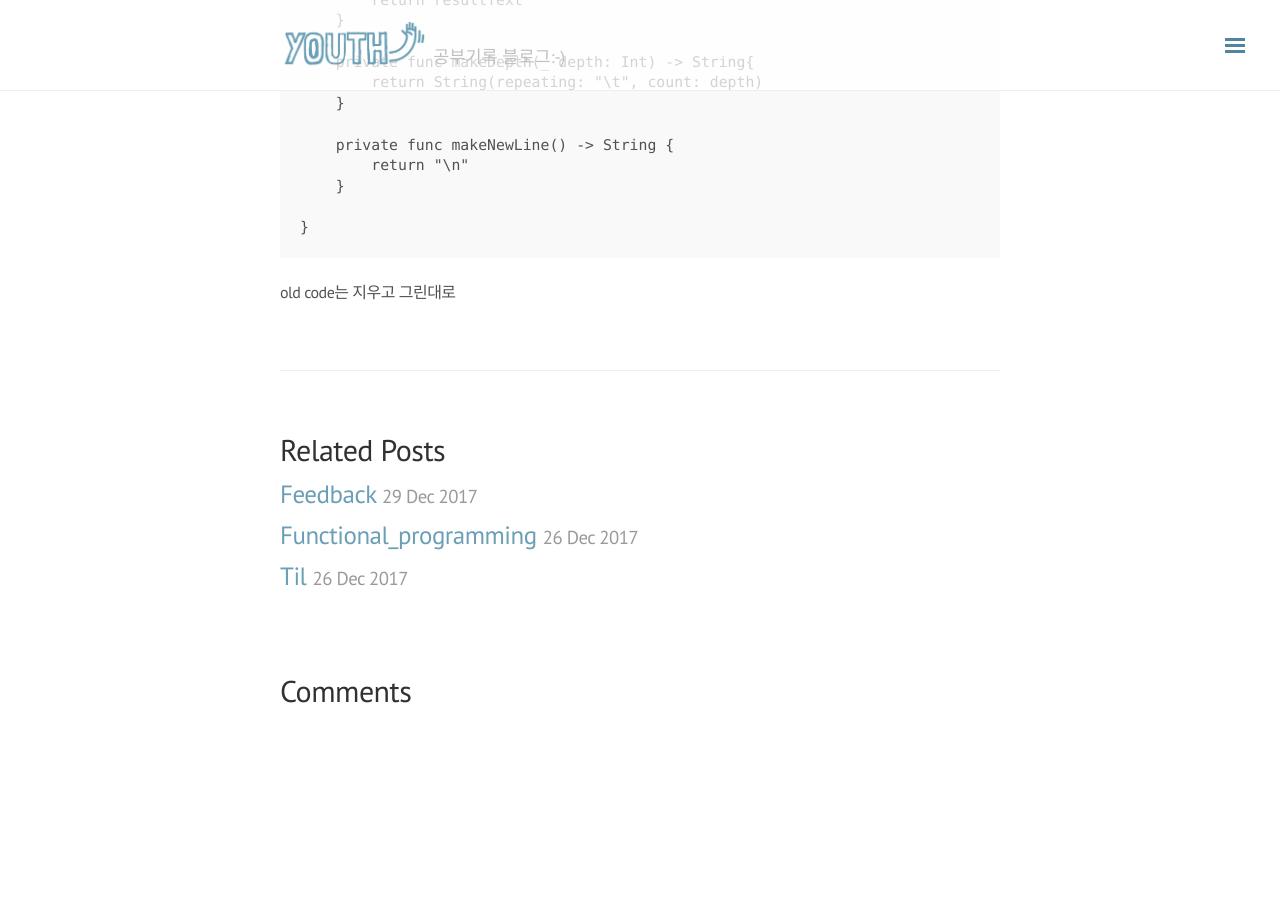
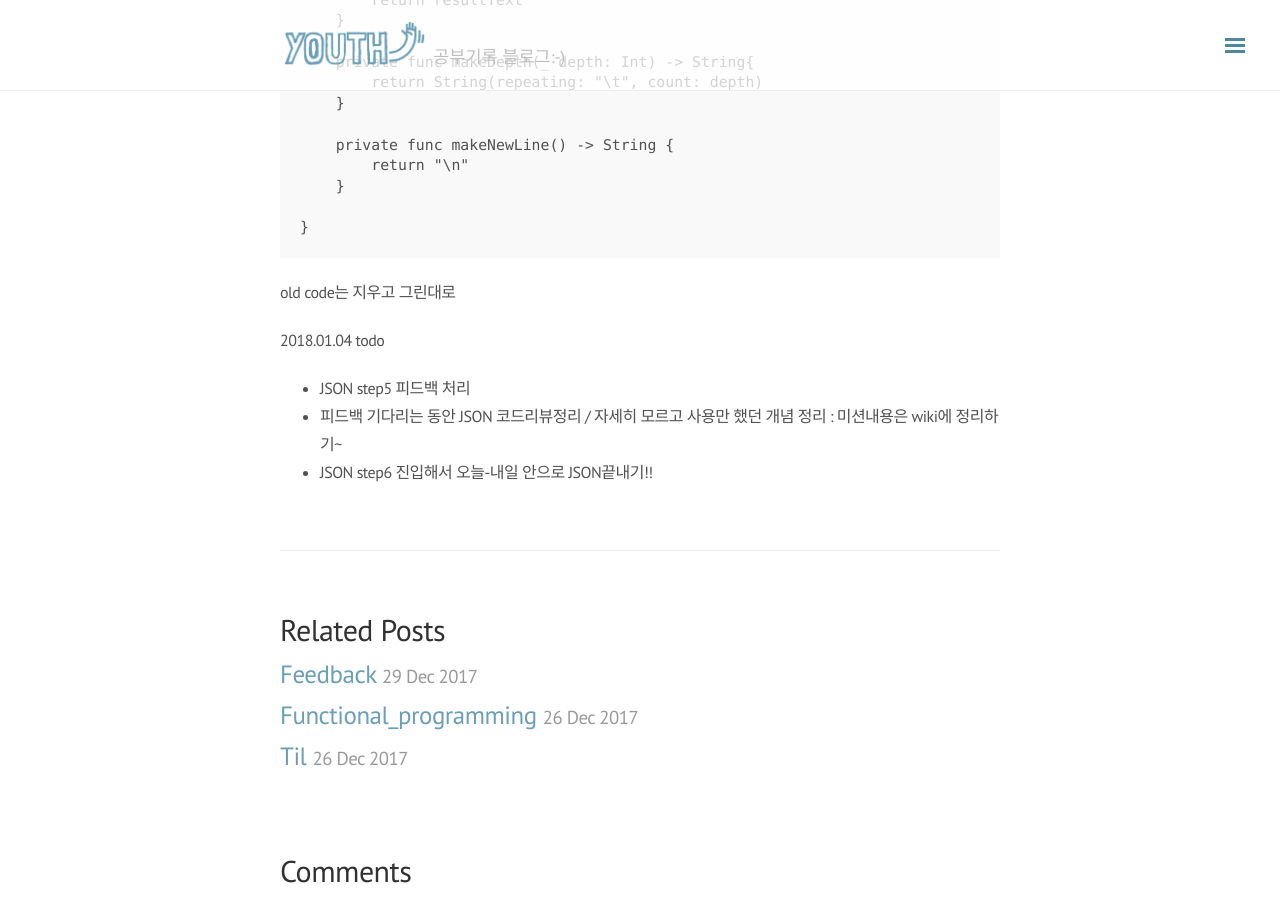
Before and after one commit to jinios/jinios.github.io, a Jekyll site: the page built from _posts/2018-01-02-TIL.md, in a window 1280 px wide and 900 px high, scrolled down 2141 px. Built offline with Jekyll 4.4.1, drawn with Linux system fonts in a browser that asks for light colours; nearby versions of some CDN libraries; our own code applies the rules of GitHub Pages for plain Markdown files; comment, search, counter and statistics services are not loaded; before the commit the page ends 2861 px from its top, so only the background shows below that.

Commit message:
update posts

```diff
--- a/_posts/2018-01-02-TIL.md
+++ b/_posts/2018-01-02-TIL.md
@@ -104,3 +104,10 @@ struct ResultData {
 
 
 old code는 지우고 그린대로
+
+
+2018.01.04
+todo
+- JSON step5 피드백 처리
+- 피드백 기다리는 동안 JSON 코드리뷰정리 / 자세히 모르고 사용만 했던 개념 정리 : 미션내용은 wiki에 정리하기~
+- JSON step6 진입해서 오늘-내일 안으로 JSON끝내기!!
```
Also changed, not shown: _posts/2017-01-04-feedback_JSON.md (added).
